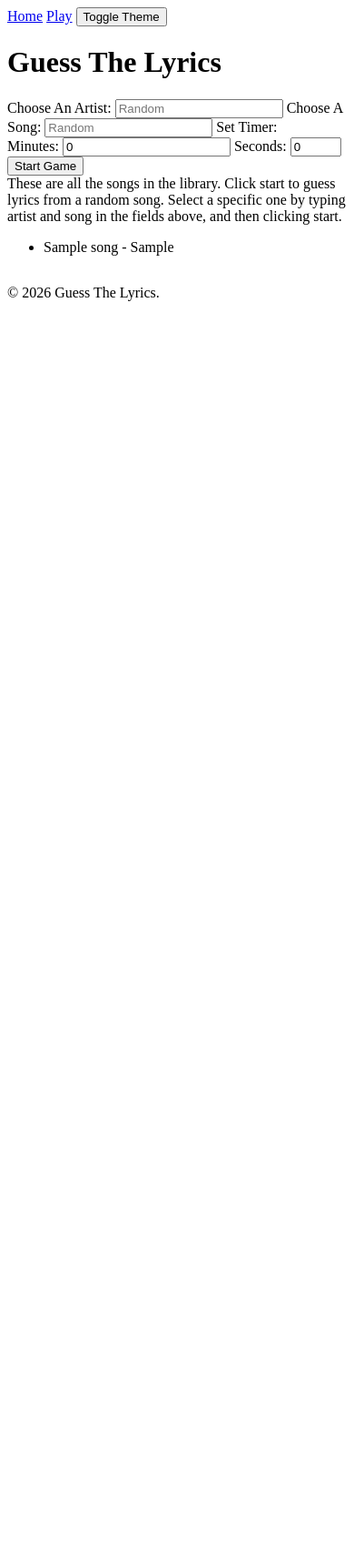
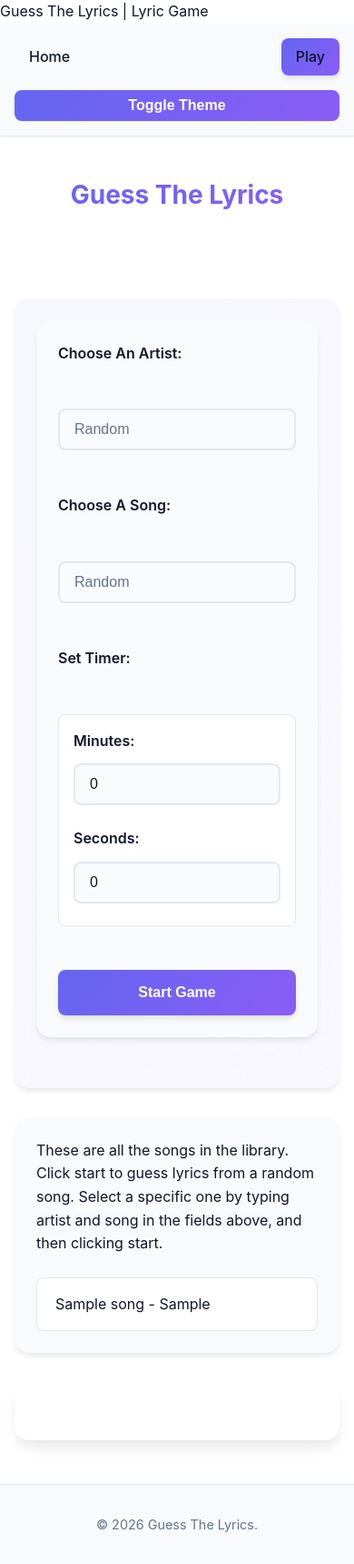
Before and after one commit to averym16/Guess_Lyrics_Game, a Flask app: page /guess in a window 390 px wide. Shown: the whole page at 91% size. Before the commit the page ends 331 px from the top, so only its background shows below. Run offline with Flask 3, Linux system fonts and the light colour scheme; tables that the repository leaves empty hold one stand-in row (values such as "Sample post").

Commit message:
Create and add styling to frontend

```diff
--- /dev/null
+++ b/server/static/css/common.css
@@ -0,0 +1,300 @@
+/* ==================== CSS RESET & BASE ==================== */
+* {
+    margin: 0;
+    padding: 0;
+    box-sizing: border-box;
+}
+
+:root {
+    /* Light Theme Colors */
+    --primary-color: #6366f1;
+    --primary-hover: #4f46e5;
+    --secondary-color: #8b5cf6;
+    --background: #ffffff;
+    --surface: #f8fafc;
+    --surface-hover: #f1f5f9;
+    --text-primary: #0f172a;
+    --text-secondary: #64748b;
+    --border-color: #e2e8f0;
+    --success-color: #10b981;
+    --error-color: #ef4444;
+    --shadow-sm: 0 1px 2px 0 rgb(0 0 0 / 0.05);
+    --shadow-md: 0 4px 6px -1px rgb(0 0 0 / 0.1);
+    --shadow-lg: 0 10px 15px -3px rgb(0 0 0 / 0.1);
+    --transition: all 0.3s ease;
+}
+
+/* Dark Theme */
+body.dark {
+    --background: #0f172a;
+    --surface: #1e293b;
+    --surface-hover: #334155;
+    --text-primary: #f1f5f9;
+    --text-secondary: #94a3b8;
+    --border-color: #334155;
+    --shadow-sm: 0 1px 2px 0 rgb(0 0 0 / 0.3);
+    --shadow-md: 0 4px 6px -1px rgb(0 0 0 / 0.3);
+    --shadow-lg: 0 10px 15px -3px rgb(0 0 0 / 0.3);
+}
+
+/* ==================== TYPOGRAPHY ==================== */
+body {
+    font-family: -apple-system, BlinkMacSystemFont, 'Segoe UI', 'Roboto', 'Oxygen',
+        'Ubuntu', 'Cantarell', 'Fira Sans', 'Droid Sans', 'Helvetica Neue',
+        sans-serif;
+    -webkit-font-smoothing: antialiased;
+    -moz-osx-font-smoothing: grayscale;
+    background-color: var(--background);
+    color: var(--text-primary);
+    line-height: 1.6;
+    transition: var(--transition);
+    min-height: 100vh;
+    display: flex;
+    flex-direction: column;
+}
+
+h1, h2, h3, h4, h5, h6 {
+    font-weight: 700;
+    line-height: 1.2;
+    margin-bottom: 1rem;
+}
+
+h1 {
+    font-size: 2.5rem;
+    background: linear-gradient(135deg, var(--primary-color), var(--secondary-color));
+    -webkit-background-clip: text;
+    -webkit-text-fill-color: transparent;
+    background-clip: text;
+}
+
+h2 {
+    font-size: 2rem;
+    color: var(--text-primary);
+}
+
+h3 {
+    font-size: 1.5rem;
+    color: var(--text-primary);
+}
+
+p {
+    margin-bottom: 1rem;
+    color: var(--text-secondary);
+}
+
+/* ==================== NAVBAR ==================== */
+#navbar {
+    background-color: var(--surface);
+    border-bottom: 1px solid var(--border-color);
+    padding: 1rem 2rem;
+    display: flex;
+    align-items: center;
+    gap: 2rem;
+    box-shadow: var(--shadow-sm);
+    position: sticky;
+    top: 0;
+    z-index: 100;
+    transition: var(--transition);
+}
+
+#navbar a {
+    color: var(--text-primary);
+    text-decoration: none;
+    font-weight: 500;
+    padding: 0.5rem 1rem;
+    border-radius: 0.5rem;
+    transition: var(--transition);
+}
+
+#navbar a:hover {
+    background-color: var(--surface-hover);
+    color: var(--primary-color);
+}
+
+#navbar a:first-child {
+    margin-right: auto;
+}
+
+#themeToggle {
+    background: linear-gradient(135deg, var(--primary-color), var(--secondary-color));
+    color: white;
+    border: none;
+    padding: 0.5rem 1.25rem;
+    border-radius: 0.5rem;
+    font-weight: 600;
+    cursor: pointer;
+    transition: var(--transition);
+    box-shadow: var(--shadow-sm);
+}
+
+#themeToggle:hover {
+    transform: translateY(-2px);
+    box-shadow: var(--shadow-md);
+}
+
+/* ==================== MAIN CONTENT ==================== */
+main {
+    flex: 1;
+    max-width: 1200px;
+    width: 100%;
+    margin: 0 auto;
+    padding: 2rem;
+}
+
+header {
+    text-align: center;
+    margin-bottom: 3rem;
+    padding: 2rem 0;
+}
+
+/* ==================== BUTTONS ==================== */
+button, .btn, a[href="/guess"], a[href*="Start"] {
+    background: linear-gradient(135deg, var(--primary-color), var(--secondary-color));
+    color: white;
+    border: none;
+    padding: 0.75rem 1.5rem;
+    border-radius: 0.5rem;
+    font-size: 1rem;
+    font-weight: 600;
+    cursor: pointer;
+    transition: var(--transition);
+    box-shadow: var(--shadow-md);
+    text-decoration: none;
+    display: inline-block;
+}
+
+button:hover, .btn:hover, a[href="/guess"]:hover, a[href*="Start"]:hover {
+    transform: translateY(-2px);
+    box-shadow: var(--shadow-lg);
+    opacity: 0.9;
+}
+
+button:active, .btn:active {
+    transform: translateY(0);
+}
+
+button:disabled {
+    opacity: 0.5;
+    cursor: not-allowed;
+    transform: none;
+}
+
+/* Secondary Buttons */
+#pauseBtn, #stopBtn, #resetBtn {
+    background: var(--surface);
+    color: var(--text-primary);
+    border: 2px solid var(--border-color);
+    box-shadow: var(--shadow-sm);
+}
+
+#pauseBtn:hover, #stopBtn:hover, #resetBtn:hover {
+    background: var(--surface-hover);
+    border-color: var(--primary-color);
+}
+
+/* ==================== INPUTS ==================== */
+input[type="text"],
+input[type="number"] {
+    width: 100%;
+    padding: 0.75rem 1rem;
+    border: 2px solid var(--border-color);
+    border-radius: 0.5rem;
+    font-size: 1rem;
+    background-color: var(--surface);
+    color: var(--text-primary);
+    transition: var(--transition);
+}
+
+input[type="text"]:focus,
+input[type="number"]:focus {
+    outline: none;
+    border-color: var(--primary-color);
+    box-shadow: 0 0 0 3px rgba(99, 102, 241, 0.1);
+}
+
+input[type="text"]::placeholder {
+    color: var(--text-secondary);
+}
+
+/* ==================== FORMS ==================== */
+form {
+    background-color: var(--surface);
+    padding: 2rem;
+    border-radius: 1rem;
+    box-shadow: var(--shadow-md);
+    margin-bottom: 2rem;
+}
+
+label {
+    display: block;
+    margin-bottom: 0.5rem;
+    font-weight: 600;
+    color: var(--text-primary);
+}
+
+form > *:not(:last-child) {
+    margin-bottom: 1.5rem;
+}
+
+/* ==================== SECTIONS ==================== */
+section {
+    background-color: var(--surface);
+    padding: 2rem;
+    border-radius: 1rem;
+    margin-bottom: 2rem;
+    box-shadow: var(--shadow-md);
+}
+
+/* ==================== FOOTER ==================== */
+.footer {
+    background-color: var(--surface);
+    border-top: 1px solid var(--border-color);
+    padding: 2rem;
+    text-align: center;
+    margin-top: auto;
+}
+
+.footer p {
+    margin: 0;
+    color: var(--text-secondary);
+    font-size: 0.9rem;
+}
+
+/* ==================== RESPONSIVE DESIGN ==================== */
+@media (max-width: 768px) {
+    main {
+        padding: 1rem;
+    }
+
+    #navbar {
+        padding: 1rem;
+        gap: 1rem;
+    }
+
+    h1 {
+        font-size: 2rem;
+    }
+
+    h2 {
+        font-size: 1.5rem;
+    }
+
+    section, form {
+        padding: 1.5rem;
+    }
+}
+
+@media (max-width: 480px) {
+    h1 {
+        font-size: 1.75rem;
+    }
+
+    button, .btn {
+        width: 100%;
+        padding: 1rem;
+    }
+
+    #navbar {
+        flex-wrap: wrap;
+    }
+}
--- /dev/null
+++ b/server/static/css/game.css
@@ -0,0 +1,305 @@
+/* ==================== GAME PAGE STYLES ==================== */
+
+/* Game Settings Form */
+.game-settings {
+    background: linear-gradient(135deg, rgba(99, 102, 241, 0.05), rgba(139, 92, 246, 0.05));
+}
+
+#selection {
+    display: grid;
+    gap: 1.5rem;
+}
+
+.timer-container {
+    display: grid;
+    grid-template-columns: 1fr 1fr;
+    gap: 1rem;
+    background-color: var(--background);
+    padding: 1rem;
+    border-radius: 0.5rem;
+    border: 1px solid var(--border-color);
+}
+
+.timer-container label {
+    display: flex;
+    flex-direction: column;
+    gap: 0.5rem;
+}
+
+.timer-container input {
+    margin-top: 0.25rem;
+}
+
+/* Options Section (Song List) */
+#options {
+    background-color: var(--surface);
+}
+
+#song-list {
+    list-style: none;
+    padding: 0;
+    margin-top: 1.5rem;
+    display: grid;
+    gap: 0.75rem;
+}
+
+#song-list li {
+    padding: 1rem 1.25rem;
+    background-color: var(--background);
+    border: 1px solid var(--border-color);
+    border-radius: 0.5rem;
+    color: var(--text-primary);
+    transition: var(--transition);
+    cursor: pointer;
+}
+
+#song-list li:hover {
+    border-color: var(--primary-color);
+    background-color: var(--surface-hover);
+    transform: translateX(4px);
+}
+
+/* Game Section */
+#game {
+    background: linear-gradient(135deg, rgba(99, 102, 241, 0.05), rgba(139, 92, 246, 0.05));
+    border: 2px solid var(--border-color);
+}
+
+/* Timer Display */
+#display {
+    font-size: 3rem;
+    font-weight: 700;
+    text-align: center;
+    color: var(--primary-color);
+    background-color: var(--background);
+    padding: 1.5rem;
+    border-radius: 1rem;
+    margin-bottom: 2rem;
+    border: 2px solid var(--border-color);
+    box-shadow: var(--shadow-md);
+    font-variant-numeric: tabular-nums;
+    letter-spacing: 0.1em;
+}
+
+/* Game Input */
+#answer {
+    font-size: 1.125rem;
+    margin-bottom: 0.75rem;
+    display: block;
+    text-align: center;
+}
+
+.answerEntry {
+    width: 100%;
+    padding: 1rem 1.5rem;
+    font-size: 1.125rem;
+    text-align: center;
+    border: 2px solid var(--primary-color);
+    border-radius: 0.75rem;
+    margin-bottom: 1.5rem;
+    background-color: var(--background);
+    box-shadow: var(--shadow-md);
+}
+
+.answerEntry:focus {
+    border-color: var(--secondary-color);
+    box-shadow: 0 0 0 4px rgba(99, 102, 241, 0.15);
+}
+
+/* Game Controls */
+#game button {
+    margin-right: 0.75rem;
+    margin-bottom: 0.75rem;
+}
+
+/* Score Display */
+#score {
+    font-size: 2rem;
+    font-weight: 700;
+    text-align: center;
+    color: var(--success-color);
+    margin-top: 2rem;
+    padding: 1rem;
+    background-color: var(--background);
+    border-radius: 0.75rem;
+    border: 2px solid var(--success-color);
+    box-shadow: var(--shadow-md);
+}
+
+/* ==================== LYRICS TABLE ==================== */
+.lyrics {
+    background-color: var(--background);
+    padding: 2rem;
+    border-radius: 1rem;
+    box-shadow: var(--shadow-lg);
+}
+
+#lyrics-table {
+    width: 100%;
+    border-collapse: separate;
+    border-spacing: 0.5rem;
+    margin: 0 auto;
+}
+
+#lyrics-table td {
+    padding: 1rem;
+    text-align: center;
+    background-color: var(--surface);
+    border: 2px solid var(--border-color);
+    border-radius: 0.5rem;
+    font-size: 1.125rem;
+    font-weight: 600;
+    color: var(--text-primary);
+    transition: var(--transition);
+    min-width: 100px;
+    box-shadow: var(--shadow-sm);
+}
+
+#lyrics-table td:empty::after {
+    content: '______';
+    color: var(--text-secondary);
+}
+
+/* Revealed word animation */
+#lyrics-table td:not(:empty) {
+    background: linear-gradient(135deg, rgba(99, 102, 241, 0.1), rgba(139, 92, 246, 0.1));
+    border-color: var(--primary-color);
+    animation: revealWord 0.3s ease-out;
+}
+
+@keyframes revealWord {
+    0% {
+        transform: scale(0.8);
+        opacity: 0;
+    }
+    50% {
+        transform: scale(1.1);
+    }
+    100% {
+        transform: scale(1);
+        opacity: 1;
+    }
+}
+
+/* Missed words (red) */
+#lyrics-table td[style*="red"] {
+    background: rgba(239, 68, 68, 0.1);
+    border-color: var(--error-color);
+    color: var(--error-color);
+}
+
+/* ==================== RESPONSIVE DESIGN ==================== */
+@media (max-width: 768px) {
+    #display {
+        font-size: 2.5rem;
+        padding: 1rem;
+    }
+
+    .timer-container {
+        grid-template-columns: 1fr;
+    }
+
+    #score {
+        font-size: 1.5rem;
+    }
+
+    #lyrics-table {
+        border-spacing: 0.25rem;
+    }
+
+    #lyrics-table td {
+        padding: 0.75rem;
+        font-size: 1rem;
+        min-width: 80px;
+    }
+
+    #game button {
+        width: 48%;
+        margin-right: 2%;
+        margin-bottom: 1rem;
+    }
+
+    #game button:nth-child(2n) {
+        margin-right: 0;
+    }
+}
+
+@media (max-width: 480px) {
+    #display {
+        font-size: 2rem;
+    }
+
+    .answerEntry {
+        font-size: 1rem;
+        padding: 0.875rem;
+    }
+
+    #lyrics-table {
+        border-spacing: 0.125rem;
+    }
+
+    #lyrics-table td {
+        padding: 0.5rem;
+        font-size: 0.875rem;
+        min-width: 60px;
+    }
+
+    #game button {
+        width: 100%;
+        margin-right: 0;
+    }
+
+    #score {
+        font-size: 1.25rem;
+        padding: 0.75rem;
+    }
+}
+
+/* ==================== GAME STATES ==================== */
+
+/* Loading state */
+.loading #lyrics-table td {
+    animation: pulse 1.5s ease-in-out infinite;
+}
+
+@keyframes pulse {
+    0%, 100% {
+        opacity: 1;
+    }
+    50% {
+        opacity: 0.5;
+    }
+}
+
+/* Game over state */
+.game-over #display {
+    color: var(--error-color);
+    border-color: var(--error-color);
+    animation: shake 0.5s ease-in-out;
+}
+
+@keyframes shake {
+    0%, 100% {
+        transform: translateX(0);
+    }
+    25% {
+        transform: translateX(-10px);
+    }
+    75% {
+        transform: translateX(10px);
+    }
+}
+
+/* Success state */
+.all-correct #score {
+    animation: celebrate 0.6s ease-in-out;
+}
+
+@keyframes celebrate {
+    0%, 100% {
+        transform: scale(1);
+    }
+    50% {
+        transform: scale(1.1);
+    }
+}
--- a/server/templates/index.html
+++ b/server/templates/index.html
@@ -3,6 +3,8 @@
     <head>
         <meta charset="UTF-8" />
         <meta name="viewport" content="width=device-width", initial-scale="1.0">
+        <link rel="stylesheet" href="/static/css/common.css">
+        <link rel="stylesheet" href="/static/css/common.css">
         <title>Guess The Lyrics</title>
     </head>
     <body>
--- a/server/templates/lyric_game.html
+++ b/server/templates/lyric_game.html
@@ -3,6 +3,8 @@
     <head>
         <meta charset="UTF-8" />
         <meta name="viewport" content="width=device-width, initial-scale=1.0">
+        <link rel="stylesheet" href="/static/css/common.css">
+        <link rel="stylesheet" href="/static/css/game.css"
         <title>Guess The Lyrics | Lyric Game</title>
     </head>
     <body>
```
Also changed, not shown: server/static/css/index.css (added, +97 -0 lines).
